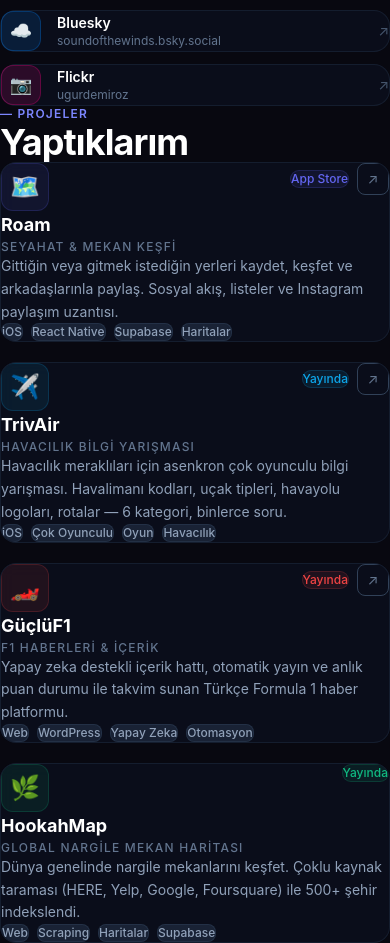
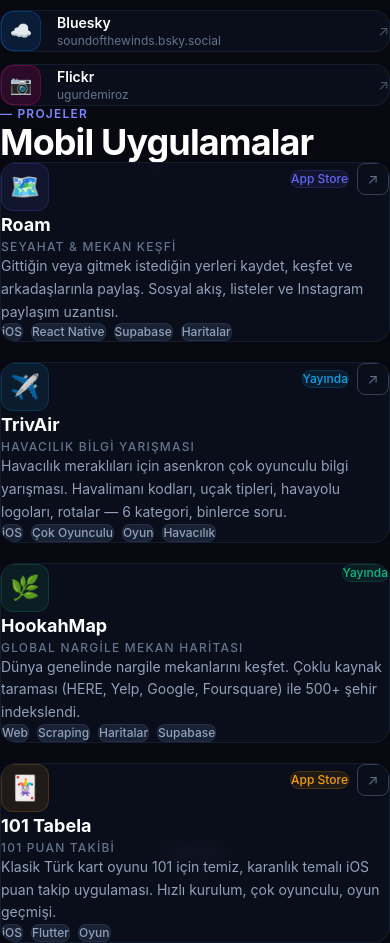
Before and after one commit to u-demiroz/ugurdemiroz, a Next.js app: page / in a window 390 px wide. Shown: the part 1620-2563 px from the top of the page. Built offline with nearby package versions, Linux system fonts and the light colour scheme.

Commit message:
fix: remove GüçlüF1, rename section to Mobil Uygulamalar

```diff
--- a/components/Projects.tsx
+++ b/components/Projects.tsx
@@ -33,16 +33,6 @@
     url: "https://trivair.app",
     accent: "#0ea5e9",
     emoji: "✈️",
-    status: "Yayında",
-  },
-  {
-    name: "GüçlüF1",
-    tagline: "F1 Haberleri & İçerik",
-    description: "Yapay zeka destekli içerik hattı, otomatik yayın ve anlık puan durumu ile takvim sunan Türkçe Formula 1 haber platformu.",
-    tags: ["Web", "WordPress", "Yapay Zeka", "Otomasyon"],
-    url: "https://gucluf1.com",
-    accent: "#ef4444",
-    emoji: "🏎️",
     status: "Yayında",
   },
   {
@@ -147,7 +137,7 @@
         className="mb-14"
       >
         <p className="text-xs font-semibold text-indigo-400 tracking-widest uppercase mb-3">— Projeler</p>
-        <h2 className="text-4xl sm:text-5xl font-bold tracking-tight text-white">Yaptıklarım</h2>
+        <h2 className="text-4xl sm:text-5xl font-bold tracking-tight text-white">Mobil Uygulamalar</h2>
       </motion.div>
       <div className="grid grid-cols-1 md:grid-cols-2 xl:grid-cols-3 gap-5">
         {PROJECTS.map((project, i) => (
```
